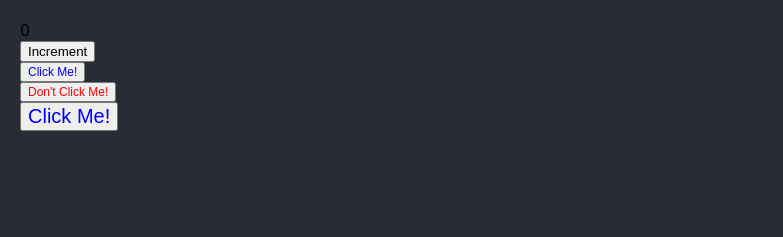
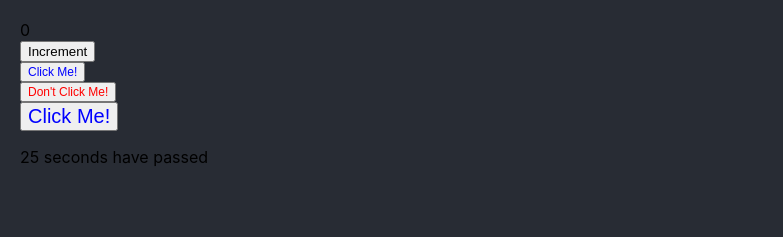
Before and after one commit to MikeAtwood/react-hooks, a React (Create React App) app: page / in a window 1280 px wide. Shown: the top 237 px of the page, without its empty margins (0-783 px from the left). Built offline with nearby package versions, Linux system fonts and the light colour scheme.

Commit message:
useEffect practice

```diff
--- a/src/App.js
+++ b/src/App.js
@@ -1,6 +1,7 @@
 import React, { useState, useEffect } from "react";
 import Count from "./components/Effect";
 import Button from "./components/Buttons"
+import Clock from "./components/Clock";
 import "./index.css"
 
 const App = () => {
@@ -45,6 +46,7 @@ const App = () => {
       <Button text="Click Me!" color="blue" fontSize={12} />
       <Button text="Don't Click Me!" color="red" fontSize={12} />
       <Button text="Click Me!" color="blue" fontSize={20} />
+      <Clock />
     </div>
   );
 };
--- /dev/null
+++ b/src/components/Clock.js
@@ -0,0 +1,15 @@
+import { useState } from "react";
+
+const Clock = () => {
+    const [counter, setCounter] =useState(0)
+
+    setInterval(() => {
+        setCounter(count => count + 1)
+    }, 1000)
+
+    return (
+        <p>{counter} seconds have passed</p>
+    )
+}
+
+export default Clock
```
